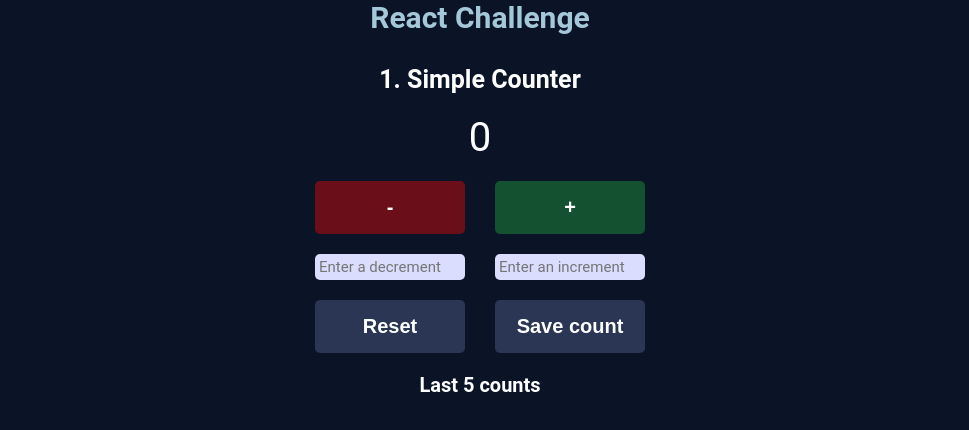
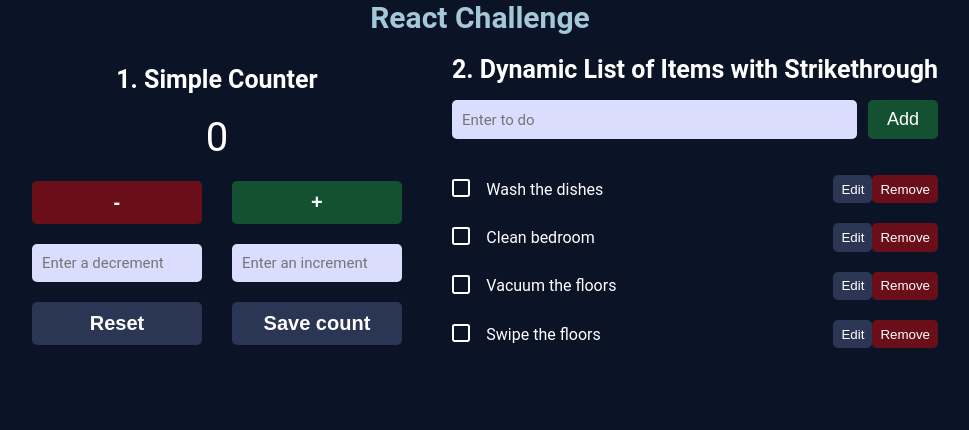
Before and after one commit to annieremeeva/react-challenge, a React (Vite) app: page /list in a window 1280 px wide. Shown: the top 430 px of the page, without its empty margins (160-1129 px from the left). Built offline with nearby package versions, Linux system fonts and the light colour scheme.

Commit message:
todo list

```diff
--- a/package.json
+++ b/package.json
@@ -10,6 +10,7 @@
     "preview": "vite preview"
   },
   "dependencies": {
+    "nanoid": "^5.1.5",
     "react": "^19.1.0",
     "react-dom": "^19.1.0",
     "sass": "^1.89.0"
--- a/src/App.jsx
+++ b/src/App.jsx
@@ -1,5 +1,6 @@
+import './styles/index.sass'
 import SimpleCounter from "./components/simpleCounter.jsx";
-import './styles/index.sass'
+import ToDoList from "./components/toDoList/toDoList.jsx";
 
 
 function App() {
@@ -9,6 +10,7 @@ function App() {
       <h1>React Challenge</h1>
       <div className="main-wrapper">
           <SimpleCounter/>
+          <ToDoList/>
       </div>
 
     </>
--- a/src/components/simpleCounter.jsx
+++ b/src/components/simpleCounter.jsx
@@ -64,7 +64,7 @@ const SimpleCounter = () => {
                 <button onClick={handleSave} className="simple-counter__button_save">Save count</button>
             </div>
             <div className="simple-counter__history">
-                <h3>Last 5 counts</h3>
+                { countHistory.length === 0 || <h3>Last 5 counts</h3>}
                 <ol>
                     { countHistory.map((item, index) => (
                         <li key={index}>{ item }</li>
--- /dev/null
+++ b/src/components/toDoList/toDoList.jsx
@@ -0,0 +1,75 @@
+import { nanoid } from 'nanoid';
+import React, {useEffect, useState} from 'react';
+import Todo from "./todo.jsx";
+
+const ToDoList = () => {
+    const initialList = [
+        {
+            id: `todo-${nanoid()}`,
+            text: 'Wash the dishes',
+            completed: false,
+        },
+        {
+            id: `todo-${nanoid()}`,
+            text: 'Clean bedroom',
+            completed: false,
+        },
+        {
+            id: `todo-${nanoid()}`,
+            text: 'Vacuum the floors',
+            completed: false,
+        },
+        {
+            id: `todo-${nanoid()}`,
+            text: 'Swipe the floors',
+            completed: false,
+        }
+    ]
+    const [list, setList] = useState(initialList);
+    const [newTodo, setNewTodo] = useState('');
+    const handleAdd = (newTodo) => {
+        setList([...list, {id: `todo-${nanoid()}`, text: newTodo, completed: false}]);
+        setNewTodo('');
+    }
+    const handleListToggle = (index) => {
+        setList(list.map((item, i) =>
+            i === index ? { ...item, completed: !item.completed } : item));
+    }
+    const handleDelete = (id) => {
+        // setList(() => list.filter((item) => id !== item.id));
+    }
+    const handleEdit = (id, newText) => {
+        const editedList = list.map((item) => {
+            if (id === item.id) {
+                return {...item, text: newText};
+            }
+            return item;
+        });
+        setList(editedList);
+    }
+    return(
+        <div className="todo-list">
+            <h2>2. Dynamic List of Items with Strikethrough</h2>
+            <form className="todo-list__add-form">
+                <input onChange={(e) => setNewTodo(e.target.value)} value={newTodo} className="todo-list__add-input" type="text" placeholder="Enter to do"/>
+                <button type={"button"} onClick={()=> handleAdd(newTodo)} className="todo-list__add-button">Add</button>
+            </form>
+            <ul className="todo-list__list">
+                {list.map((todo, index) => (
+                   <Todo
+                       key={index}
+                       text={todo.text}
+                       completed={todo.completed}
+                       id={todo.id}
+                       onCompleted={handleListToggle}
+                       onDelete={handleDelete}
+                       index={index}
+                       onEditing={handleEdit}
+                   />
+                ))}
+            </ul>
+        </div>
+    )
+};
+
+export default ToDoList;
--- /dev/null
+++ b/src/components/toDoList/todo.jsx
@@ -0,0 +1,46 @@
+import React, {useState} from 'react';
+
+const Todo = (
+    {
+        index,
+        id,
+        text,
+        completed,
+        onCompleted,
+        onDelete,
+        onEditing,
+    }
+) => {
+    const [editing, setEditing] = useState(false);
+    const viewTemplate = (
+        <li className={`todo-list__todo-item`} >
+            <label className={`todo-list__todo ${ !completed || 'todo-list__todo_completed' }`} htmlFor={id}>
+                <input value={text} id={id} onChange={() => onCompleted(index)} checked={completed} type="checkbox" />
+                <span>{text}</span>
+            </label>
+            <div className="todo-list__button-group">
+                <button>Edit</button>
+                <button onClick={onDelete(id)} className="todo-list__remove-button">
+                    Remove
+                </button>
+            </div>
+        </li>
+    )
+    const editingTemplate = (
+        <li className={`todo-list__todo-item`}>
+            <label className={`todo-list__todo ${ !completed || 'todo-list__todo_completed' }`} htmlFor={id}>
+                <input value={text} id={id} onChange={() => onEditing(id)} checked={completed}/>
+                <span>{text}</span>
+            </label>
+            <div className="todo-list__button-group">
+                <button>Edit</button>
+                <button onClick={onDelete(id)} className="todo-list__remove-button">
+                    Remove
+                </button>
+            </div>
+        </li>
+    )
+    return editing ? editingTemplate : viewTemplate;
+};
+
+export default Todo;
--- /dev/null
+++ b/src/styles/_colors.sass
@@ -0,0 +1,10 @@
+$background-color: #0b1427
+$font-color: #ffffff
+$header-color: #a5c7da
+$input-background-color: #dbddff
+$input-color: #3b3d77
+$input-outline-color: #66698a
+$basic-button-background: #2a3653
+$completed-color: #98fd98
+$red-button: #6a0f1a
+$green-button: #145130
--- a/src/styles/_simple-counter.sass
+++ b/src/styles/_simple-counter.sass
@@ -1,3 +1,4 @@
+@use 'colors' as *
 .simple-counter
     display: flex
     flex-direction: column
@@ -9,17 +10,14 @@
         gap: 30px
     button
         border-radius: 5px
-        width: 150px
-        color: #ffffff
+        width: 170px
         font-weight: 700
         font-size: 20px
     &__button
         &_increment
-            background: #145130
+            background: $green-button
         &_decrement
-            background: #6a0f1a
-        &_reset, &_save
-            background: #2a3653
+            background: $red-button
     p
         font-size: 40px
     &__history
@@ -27,4 +25,4 @@
         flex-direction: column
         align-items: center
     input
-        width: 150px
+        width: 170px
--- /dev/null
+++ b/src/styles/_todo-list.sass
@@ -0,0 +1,50 @@
+@use 'colors' as *
+.todo-list
+    display: flex
+    flex-direction: column
+    gap: 1rem
+    padding: 20px
+    &__todo
+        display: flex
+        gap: 1em
+        &_completed
+            color: $completed-color
+            transition: 0.4s ease-in-out
+            span
+                width: fit-content
+                position: relative
+                &::after
+                    content: ""
+                    position: absolute
+                    top: 50%
+                    left: 0
+                    width: fit-content
+                    height: 0.1em
+                    background: currentColor
+                    animation: strikethrough 0.4s 1 linear forwards
+        &-item
+            display: flex
+            justify-content: space-between
+            align-items: center
+            padding: 20px 0 0
+            text-decoration: $font-color
+            width: 100%
+
+    &__add
+        &-button
+            background: $green-button
+            font-size: 18px
+            width: 80px
+        &-form
+            display: flex
+            gap: 0.7rem
+        &-input
+            width: 100%
+    &__remove
+        &-button
+            background: $red-button
+@keyframes strikethrough
+    0%
+        width: 0
+    100%
+        width: 100%
--- a/src/styles/index.sass
+++ b/src/styles/index.sass
@@ -1,11 +1,13 @@
 @use 'simple-counter'
+@use 'todo-list'
+@use 'colors' as *
 *
     box-sizing: border-box
     padding: 0
     margin: 0
 body
-    background: #0b1427
-    color: #ffffff
+    background: $background-color
+    color: $font-color
     font-family: Roboto, Geneva, sans-serif
     display: flex
     gap: 20px
@@ -15,12 +17,14 @@ body
 button
     border: none
     cursor: pointer
-    padding: 15px 20px
+    padding: 0.5em 0.6em
+    color: $font-color
     border-radius: 5px
+    background: $basic-button-background
 h1
     font-size: 30px
     text-align: center
-    color: #a5c7da
+    color: $header-color
 h2
     font-size: 25px
 h3
@@ -29,13 +33,44 @@ h3
     display: flex
     flex-wrap: wrap
 input
-    background: #dbddff
+    background: $input-background-color
     border: none
     outline: none
     border-radius: 5px
-    padding: 4px
+    padding: 10px
     font-size: 15px
     font-family: Roboto, Geneva, sans-serif
-    color: #3b3d77
+    color: $input-color
+    transition: 0.2s ease-in-out
     &:focus
-        outline: 3px solid #66698a
+        outline: 5px solid $input-outline-color
+    &[type="checkbox"]
+        appearance: none
+        background: none
+        outline: none
+        margin: 0
+        padding: 0
+        font: inherit
+        color: currentColor
+        width: 1.15em
+        height: 1.15em
+        border: 0.15em solid currentColor
+        border-radius: 0.15em
+        transform: translateY(-0.07em)
+        display: grid
+        place-content: center
+        &::before
+            content: ""
+            width: 0.65em
+            height: 0.65em
+            transform: scale(0)
+            transition: 120ms transform ease-in-out
+            box-shadow: inset 1em 1em currentColor
+            transform-origin: bottom left
+            clip-path: polygon(20% 46%, 0 65%, 50% 100%, 100% 16%, 80% 0%, 43% 62%)
+        &:checked
+            &::before
+                transform: scale(1)
+ul
+    li
+        list-style: none
```
Also changed, not shown: 1 other file (tests, documents, lock files or other folders).
